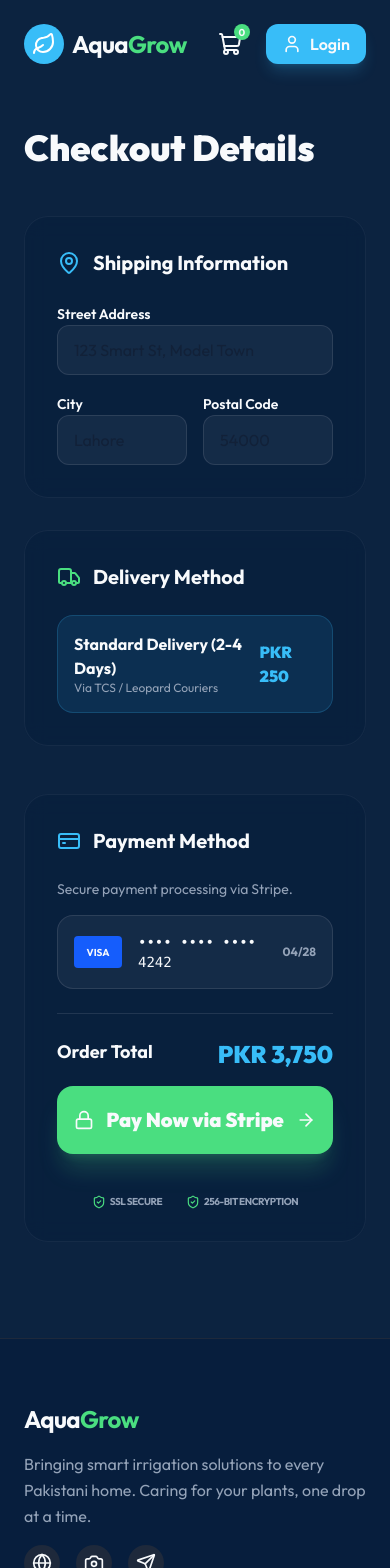
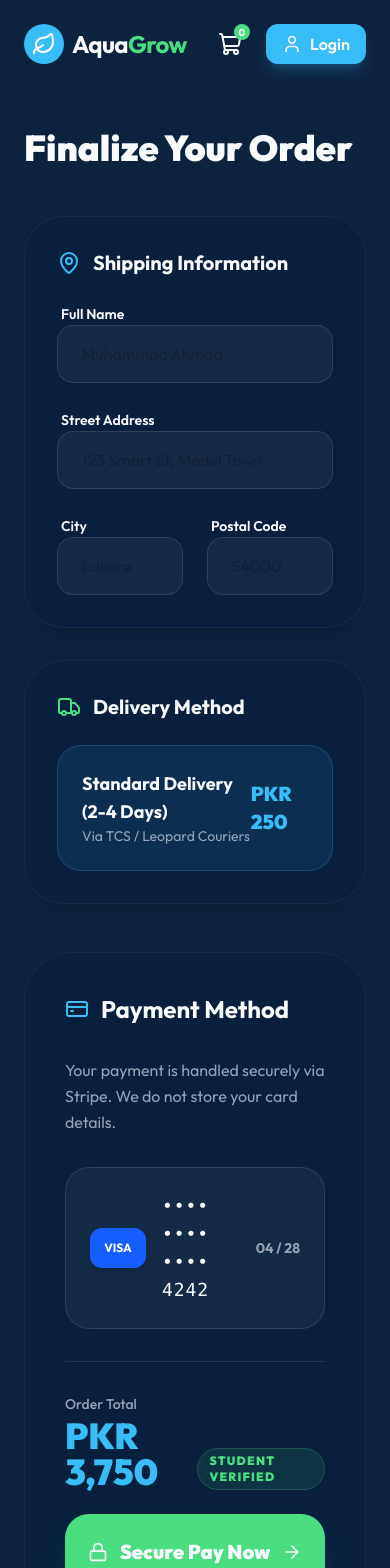
Before and after one commit to Usman-Ifty/aquagrow-store, a Next.js app: page /checkout in a window 390 px wide. Shown: the top 1568 px of the page. Built offline with nearby package versions, Linux system fonts and the light colour scheme.

Commit message:
feat: implement auth logic, add notifications, and enhance UI

```diff
--- a/package.json
+++ b/package.json
@@ -16,6 +16,7 @@
     "next": "16.2.4",
     "react": "19.2.4",
     "react-dom": "19.2.4",
+    "react-hot-toast": "^2.6.0",
     "stripe": "^22.1.0",
     "tailwind-merge": "^3.5.0"
   },
--- a/src/app/(auth)/login/page.js
+++ b/src/app/(auth)/login/page.js
@@ -1,16 +1,34 @@
 "use client";
 
 import Link from "next/link";
-import { Mail, Lock, ArrowRight, Code2 } from "lucide-react";
+import { Mail, Lock, ArrowRight, Code2, Loader2 } from "lucide-react";
 import { motion } from "framer-motion";
+import { useState } from "react";
+import { useRouter } from "next/navigation";
+import toast from "react-hot-toast";
 
 export default function LoginPage() {
+  const [loading, setLoading] = useState(false);
+  const router = useRouter();
+
+  const handleLogin = async (e) => {
+    e.preventDefault();
+    setLoading(true);
+
+    // Simulate API call
+    setTimeout(() => {
+      setLoading(false);
+      toast.success("Welcome back to AquaGrow!");
+      router.push("/");
+    }, 1500);
+  };
+
   return (
     <main className="min-h-screen flex items-center justify-center bg-[radial-gradient(circle_at_top_right,var(--primary)_0%,transparent_40%),radial-gradient(circle_at_bottom_left,var(--accent)_0%,transparent_30%)] p-6">
       <motion.div
         initial={{ opacity: 0, scale: 0.95 }}
         animate={{ opacity: 1, scale: 1 }}
-        className="glass w-full max-w-md p-10 rounded-3xl shadow-2xl space-y-8"
+        className="glass w-full max-w-md p-10 rounded-[2.5rem] shadow-2xl space-y-8 border border-white/10"
       >
         <div className="text-center">
           <Link href="/" className="text-3xl font-black tracking-tight mb-2 inline-block">
@@ -19,12 +37,13 @@ export default function LoginPage() {
           <h2 className="text-xl font-bold text-muted-foreground mt-4">Welcome back!</h2>
         </div>
 
-        <form className="space-y-6">
+        <form className="space-y-6" onSubmit={handleLogin}>
           <div className="space-y-2">
             <label className="text-sm font-semibold ml-1">Email Address</label>
             <div className="relative group">
               <Mail className="absolute left-4 top-1/2 -translate-y-1/2 text-muted-foreground group-focus-within:text-primary transition-colors" size={18} />
               <input
+                required
                 type="email"
                 placeholder="muhammad@fast.pk"
                 className="w-full bg-white/5 border border-white/10 rounded-2xl py-4 pl-12 pr-4 focus:border-primary focus:ring-1 focus:ring-primary outline-none transition-all"
@@ -40,6 +59,7 @@ export default function LoginPage() {
             <div className="relative group">
               <Lock className="absolute left-4 top-1/2 -translate-y-1/2 text-muted-foreground group-focus-within:text-primary transition-colors" size={18} />
               <input
+                required
                 type="password"
                 placeholder="••••••••"
                 className="w-full bg-white/5 border border-white/10 rounded-2xl py-4 pl-12 pr-4 focus:border-primary focus:ring-1 focus:ring-primary outline-none transition-all"
@@ -47,8 +67,11 @@ export default function LoginPage() {
             </div>
           </div>
 
-          <button className="w-full bg-primary text-white py-4 rounded-2xl font-bold flex items-center justify-center gap-2 hover:opacity-90 transition-all shadow-xl shadow-primary/20">
-            Sign In <ArrowRight size={18} />
+          <button
+            disabled={loading}
+            className="w-full bg-primary text-white py-4 rounded-2xl font-bold flex items-center justify-center gap-2 hover:opacity-90 transition-all shadow-xl shadow-primary/20 disabled:opacity-50"
+          >
+            {loading ? <Loader2 className="animate-spin" /> : <>Sign In <ArrowRight size={18} /></>}
           </button>
         </form>
 
@@ -57,7 +80,10 @@ export default function LoginPage() {
           <div className="relative flex justify-center text-xs uppercase"><span className="bg-card px-2 text-muted-foreground">Or continue with</span></div>
         </div>
 
-        <button className="w-full glass py-4 rounded-2xl font-semibold flex items-center justify-center gap-3 hover:bg-white/10 transition-all">
+        <button
+          onClick={() => toast.error("Social login is coming soon!")}
+          className="w-full glass py-4 rounded-2xl font-semibold flex items-center justify-center gap-3 hover:bg-white/10 transition-all"
+        >
           <Code2 size={20} />
           <span>GitHub</span>
         </button>
--- a/src/app/(auth)/signup/page.js
+++ b/src/app/(auth)/signup/page.js
@@ -1,16 +1,33 @@
 "use client";
 
 import Link from "next/link";
-import { Mail, Lock, ArrowRight, User, Code2 } from "lucide-react";
+import { Mail, Lock, ArrowRight, User, Code2, Loader2 } from "lucide-react";
 import { motion } from "framer-motion";
+import { useState } from "react";
+import { useRouter } from "next/navigation";
+import toast from "react-hot-toast";
 
 export default function SignupPage() {
+  const [loading, setLoading] = useState(false);
+  const router = useRouter();
+
+  const handleSignup = (e) => {
+    e.preventDefault();
+    setLoading(true);
+
+    setTimeout(() => {
+      setLoading(false);
+      toast.success("Account created successfully!");
+      router.push("/login");
+    }, 1500);
+  };
+
   return (
     <main className="min-h-screen flex items-center justify-center bg-[radial-gradient(circle_at_top_right,var(--primary)_0%,transparent_40%),radial-gradient(circle_at_bottom_left,var(--accent)_0%,transparent_30%)] p-6">
       <motion.div
         initial={{ opacity: 0, scale: 0.95 }}
         animate={{ opacity: 1, scale: 1 }}
-        className="glass w-full max-w-md p-10 rounded-3xl shadow-2xl space-y-8"
+        className="glass w-full max-w-md p-10 rounded-[2.5rem] shadow-2xl space-y-8 border border-white/10"
       >
         <div className="text-center">
           <Link href="/" className="text-3xl font-black tracking-tight mb-2 inline-block">
@@ -19,12 +36,13 @@ export default function SignupPage() {
           <h2 className="text-xl font-bold text-muted-foreground mt-4">Create your account</h2>
         </div>
 
-        <form className="space-y-5">
+        <form className="space-y-5" onSubmit={handleSignup}>
           <div className="space-y-2">
             <label className="text-sm font-semibold ml-1">Full Name</label>
             <div className="relative group">
               <User className="absolute left-4 top-1/2 -translate-y-1/2 text-muted-foreground group-focus-within:text-primary transition-colors" size={18} />
               <input
+                required
                 type="text"
                 placeholder="Muhammad Ahmad"
                 className="w-full bg-white/5 border border-white/10 rounded-2xl py-4 pl-12 pr-4 focus:border-primary focus:ring-1 focus:ring-primary outline-none transition-all"
@@ -37,6 +55,7 @@ export default function SignupPage() {
             <div className="relative group">
               <Mail className="absolute left-4 top-1/2 -translate-y-1/2 text-muted-foreground group-focus-within:text-primary transition-colors" size={18} />
               <input
+                required
                 type="email"
                 placeholder="muhammad@fast.pk"
                 className="w-full bg-white/5 border border-white/10 rounded-2xl py-4 pl-12 pr-4 focus:border-primary focus:ring-1 focus:ring-primary outline-none transition-all"
@@ -49,6 +68,7 @@ export default function SignupPage() {
             <div className="relative group">
               <Lock className="absolute left-4 top-1/2 -translate-y-1/2 text-muted-foreground group-focus-within:text-primary transition-colors" size={18} />
               <input
+                required
                 type="password"
                 placeholder="••••••••"
                 className="w-full bg-white/5 border border-white/10 rounded-2xl py-4 pl-12 pr-4 focus:border-primary focus:ring-1 focus:ring-primary outline-none transition-all"
@@ -56,8 +76,11 @@ export default function SignupPage() {
             </div>
           </div>
 
-          <button className="w-full bg-primary text-white py-4 rounded-2xl font-bold flex items-center justify-center gap-2 hover:opacity-90 transition-all shadow-xl shadow-primary/20">
-            Create Account <ArrowRight size={18} />
+          <button
+            disabled={loading}
+            className="w-full bg-primary text-white py-4 rounded-2xl font-bold flex items-center justify-center gap-2 hover:opacity-90 transition-all shadow-xl shadow-primary/20 disabled:opacity-50"
+          >
+            {loading ? <Loader2 className="animate-spin" /> : <>Create Account <ArrowRight size={18} /></>}
           </button>
         </form>
 
@@ -66,7 +89,10 @@ export default function SignupPage() {
           <div className="relative flex justify-center text-xs uppercase"><span className="bg-card px-2 text-muted-foreground">Or sign up with</span></div>
         </div>
 
-        <button className="w-full glass py-4 rounded-2xl font-semibold flex items-center justify-center gap-3 hover:bg-white/10 transition-all">
+        <button
+          onClick={() => toast.error("Social login is coming soon!")}
+          className="w-full glass py-4 rounded-2xl font-semibold flex items-center justify-center gap-3 hover:bg-white/10 transition-all"
+        >
           <Code2 size={20} />
           <span>GitHub</span>
         </button>
--- a/src/app/checkout/page.js
+++ b/src/app/checkout/page.js
@@ -2,55 +2,78 @@
 
 import Navbar from "@/components/Navbar";
 import Footer from "@/components/Footer";
-import { CreditCard, MapPin, Truck, Lock, ShieldCheck, ArrowRight } from "lucide-react";
+import { CreditCard, MapPin, Truck, Lock, ShieldCheck, ArrowRight, Loader2 } from "lucide-react";
 import { motion } from "framer-motion";
+import { useState } from "react";
+import { useRouter } from "next/navigation";
+import toast from "react-hot-toast";
 
 export default function CheckoutPage() {
+  const [loading, setLoading] = useState(false);
+  const router = useRouter();
+
+  const handlePayment = async (e) => {
+    e.preventDefault();
+    setLoading(true);
+
+    toast.loading("Connecting to Stripe...", { id: "payment" });
+
+    // Simulate Stripe Checkout redirection
+    setTimeout(() => {
+      toast.success("Payment authorized!", { id: "payment" });
+      router.push("/success");
+    }, 2000);
+  };
+
   return (
     <main className="flex-1">
       <Navbar />
 
       <div className="container mx-auto px-6 pt-32 pb-24">
-        <h1 className="text-4xl font-black mb-12">Checkout Details</h1>
+        <h1 className="text-4xl font-black mb-12">Finalize Your Order</h1>
 
-        <div className="grid grid-cols-1 lg:grid-cols-2 gap-12">
+        <form onSubmit={handlePayment} className="grid grid-cols-1 lg:grid-cols-2 gap-12">
           {/* Shipping Form */}
           <motion.div
             initial={{ opacity: 0, x: -20 }}
             animate={{ opacity: 1, x: 0 }}
             className="space-y-8"
           >
-            <section className="glass p-8 rounded-3xl border border-white/5 space-y-6">
+            <section className="glass p-8 rounded-[2.5rem] border border-white/5 space-y-6 shadow-xl">
               <h3 className="text-xl font-bold flex items-center gap-3">
                 <MapPin className="text-primary" /> Shipping Information
               </h3>
 
-              <div className="grid grid-cols-2 gap-4">
+              <div className="grid grid-cols-2 gap-6">
                 <div className="space-y-2 col-span-2">
-                  <label className="text-sm font-semibold">Street Address</label>
-                  <input type="text" placeholder="123 Smart St, Model Town" className="w-full bg-white/5 border border-white/10 rounded-xl py-3 px-4 focus:border-primary outline-none" />
+                  <label className="text-sm font-semibold ml-1">Full Name</label>
+                  <input required type="text" placeholder="Muhammad Ahmad" className="w-full bg-white/5 border border-white/10 rounded-2xl py-4 px-6 focus:border-primary outline-none transition-all" />
+                </div>
+                <div className="space-y-2 col-span-2">
+                  <label className="text-sm font-semibold ml-1">Street Address</label>
+                  <input required type="text" placeholder="123 Smart St, Model Town" className="w-full bg-white/5 border border-white/10 rounded-2xl py-4 px-6 focus:border-primary outline-none transition-all" />
                 </div>
                 <div className="space-y-2">
-                  <label className="text-sm font-semibold">City</label>
-                  <input type="text" placeholder="Lahore" className="w-full bg-white/5 border border-white/10 rounded-xl py-3 px-4 focus:border-primary outline-none" />
+                  <label className="text-sm font-semibold ml-1">City</label>
+                  <input required type="text" placeholder="Lahore" className="w-full bg-white/5 border border-white/10 rounded-2xl py-4 px-6 focus:border-primary outline-none transition-all" />
                 </div>
                 <div className="space-y-2">
-                  <label className="text-sm font-semibold">Postal Code</label>
-                  <input type="text" placeholder="54000" className="w-full bg-white/5 border border-white/10 rounded-xl py-3 px-4 focus:border-primary outline-none" />
+                  <label className="text-sm font-semibold ml-1">Postal Code</label>
+                  <input required type="text" placeholder="54000" className="w-full bg-white/5 border border-white/10 rounded-2xl py-4 px-6 focus:border-primary outline-none transition-all" />
                 </div>
               </div>
             </section>
 
-            <section className="glass p-8 rounded-3xl border border-white/5 space-y-6">
+            <section className="glass p-8 rounded-[2.5rem] border border-white/5 space-y-6 shadow-xl">
               <h3 className="text-xl font-bold flex items-center gap-3">
                 <Truck className="text-accent" /> Delivery Method
               </h3>
-              <div className="p-4 bg-primary/10 rounded-2xl border border-primary/20 flex justify-between items-center">
+              <div className="p-6 bg-primary/10 rounded-3xl border border-primary/20 flex justify-between items-center">
                 <div>
-                  <div className="font-bold">Standard Delivery (2-4 Days)</div>
-                  <div className="text-xs text-muted-foreground">Via TCS / Leopard Couriers</div>
+                  <div className="font-bold text-lg">Standard Delivery (2-4 Days)</div>
+                  <div className="text-sm text-muted-foreground">Via TCS / Leopard Couriers</div>
                 </div>
-                <div className="font-black text-primary">PKR 250</div>
+                <div className="font-black text-primary text-xl">PKR 250</div>
               </div>
             </section>
           </motion.div>
@@ -61,42 +84,57 @@ export default function CheckoutPage() {
             animate={{ opacity: 1, x: 0 }}
             className="space-y-8"
           >
-            <section className="glass p-8 rounded-3xl border border-white/5 space-y-6">
-              <h3 className="text-xl font-bold flex items-center gap-3">
+            <section className="glass p-10 rounded-[3rem] border border-white/10 space-y-8 sticky top-32 shadow-2xl">
+              <h3 className="text-2xl font-bold flex items-center gap-3">
                 <CreditCard className="text-primary" /> Payment Method
               </h3>
-              <p className="text-sm text-muted-foreground mb-4">Secure payment processing via Stripe.</p>
+              <p className="text-muted-foreground leading-relaxed">
+                Your payment is handled securely via Stripe. We do not store your card details.
+              </p>
 
               <div className="space-y-4">
-                <div className="p-4 bg-white/5 rounded-2xl border border-white/10 flex items-center gap-4">
-                  <div className="w-12 h-8 bg-blue-600 rounded flex items-center justify-center font-bold text-[10px]">VISA</div>
-                  <div className="flex-1 font-mono text-sm">•••• •••• •••• 4242</div>
-                  <div className="text-xs font-bold text-muted-foreground">04/28</div>
+                <div className="p-6 bg-white/5 rounded-3xl border border-white/10 flex items-center gap-4 relative overflow-hidden group">
+                  <div className="absolute inset-0 bg-primary/5 opacity-0 group-hover:opacity-100 transition-opacity"></div>
+                  <div className="w-14 h-10 bg-blue-600 rounded-lg flex items-center justify-center font-bold text-xs text-white relative z-10 shadow-lg">VISA</div>
+                  <div className="flex-1 font-mono text-lg tracking-wider relative z-10">•••• •••• •••• 4242</div>
+                  <div className="text-sm font-bold text-muted-foreground relative z-10">04 / 28</div>
                 </div>
               </div>
 
-              <div className="pt-6 border-t border-white/10 space-y-4">
-                <div className="flex justify-between text-lg">
-                  <span className="font-bold">Order Total</span>
-                  <span className="font-black text-primary text-2xl">PKR 3,750</span>
+              <div className="pt-8 border-t border-white/10 space-y-6">
+                <div className="flex justify-between items-end">
+                  <div>
+                    <div className="text-sm text-muted-foreground font-medium">Order Total</div>
+                    <div className="text-4xl font-black text-primary leading-none mt-1">PKR 3,750</div>
+                  </div>
+                  <div className="text-xs text-accent font-black uppercase tracking-widest bg-accent/10 px-3 py-1 rounded-full border border-accent/20">
+                    Student Verified
+                  </div>
                 </div>
 
-                <button className="w-full bg-accent text-dark py-5 rounded-2xl font-black text-xl hover:opacity-90 transition-all shadow-xl shadow-accent/20 flex items-center justify-center gap-3">
-                  <Lock size={20} /> Pay Now via Stripe <ArrowRight size={20} />
+                <button
+                  disabled={loading}
+                  type="submit"
+                  className="w-full bg-accent text-dark py-6 rounded-[1.5rem] font-black text-xl hover:opacity-90 transition-all shadow-2xl shadow-accent/20 flex items-center justify-center gap-3 active:scale-95 disabled:opacity-50"
+                >
+                  {loading ? <Loader2 className="animate-spin" /> : <><Lock size={20} /> Secure Pay Now <ArrowRight size={20} /></>}
                 </button>
               </div>
 
-              <div className="flex items-center justify-center gap-6 pt-4 text-muted-foreground">
-                <div className="flex items-center gap-1 text-[10px] uppercase font-bold tracking-tighter">
-                  <ShieldCheck size={14} className="text-accent" /> SSL Secure
+              <div className="flex flex-col items-center gap-4 pt-4">
+                <div className="flex items-center gap-6 text-muted-foreground">
+                  <div className="flex items-center gap-2 text-[10px] uppercase font-black tracking-widest">
+                    <ShieldCheck size={16} className="text-accent" /> SSL Secure
+                  </div>
+                  <div className="flex items-center gap-2 text-[10px] uppercase font-black tracking-widest">
+                    <ShieldCheck size={16} className="text-accent" /> 256-bit Encryption
+                  </div>
                 </div>
-                <div className="flex items-center gap-1 text-[10px] uppercase font-bold tracking-tighter">
-                  <ShieldCheck size={14} className="text-accent" /> 256-bit Encryption
-                </div>
+                <img src="https://upload.wikimedia.org/wikipedia/commons/b/ba/Stripe_Logo%2C_revised_2016.svg" alt="Stripe" className="h-6 opacity-30 grayscale invert" />
               </div>
             </section>
           </motion.div>
-        </div>
+        </form>
       </div>
 
       <Footer />
--- a/src/app/layout.js
+++ b/src/app/layout.js
@@ -11,10 +11,13 @@ export const metadata = {
   description: "Automated care for your plants. Premium smart irrigation solutions for modern life.",
 };
 
+import { Toaster } from "react-hot-toast";
+
 export default function RootLayout({ children }) {
   return (
     <html lang="en" className={`${outfit.variable} dark`}>
       <body className="min-h-screen flex flex-col antialiased">
+        <Toaster position="top-right" />
         {children}
       </body>
     </html>
```
Also changed, not shown: src/app/cart/page.js (+53 -23 lines), 1 other file (tests, documents, lock files or other folders).
